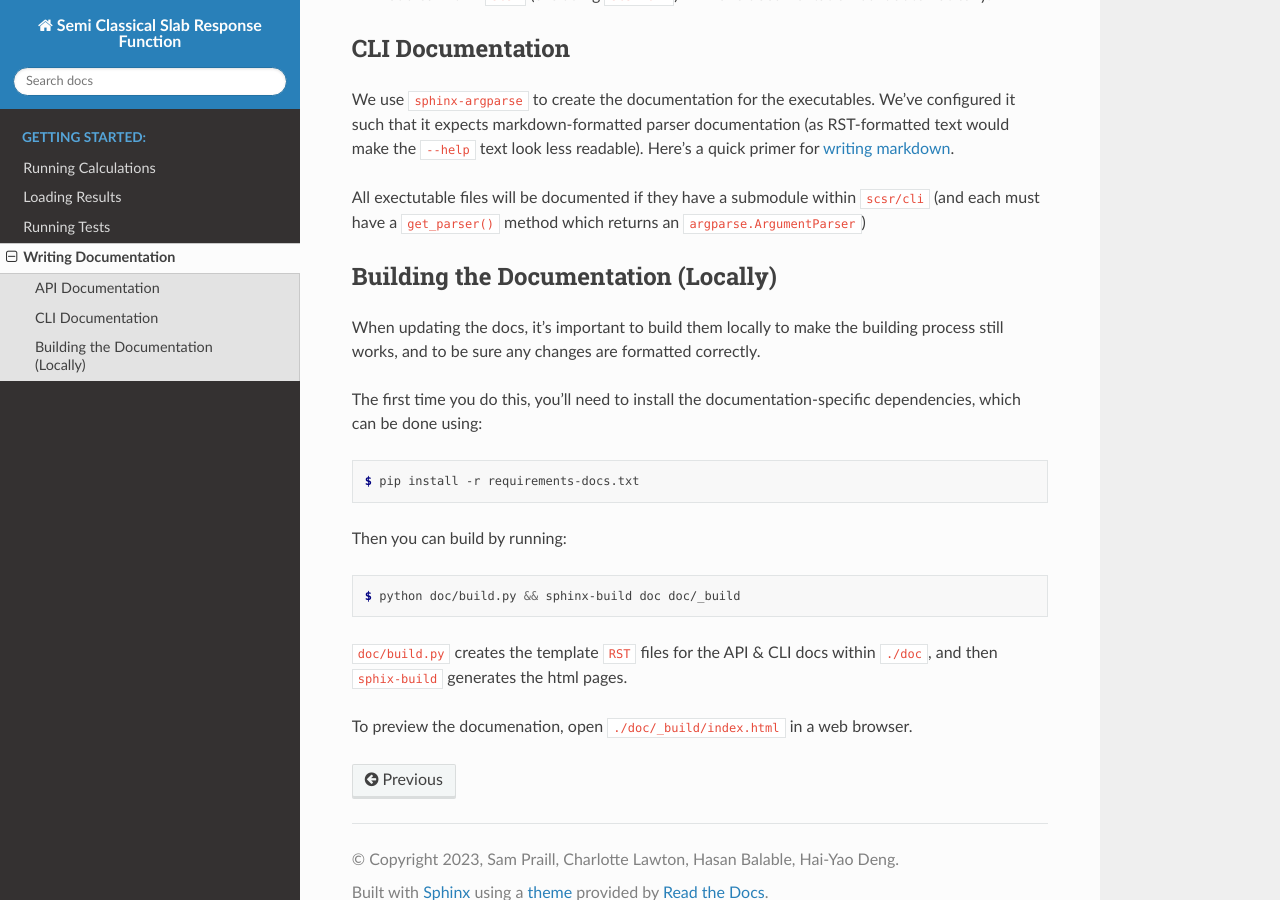
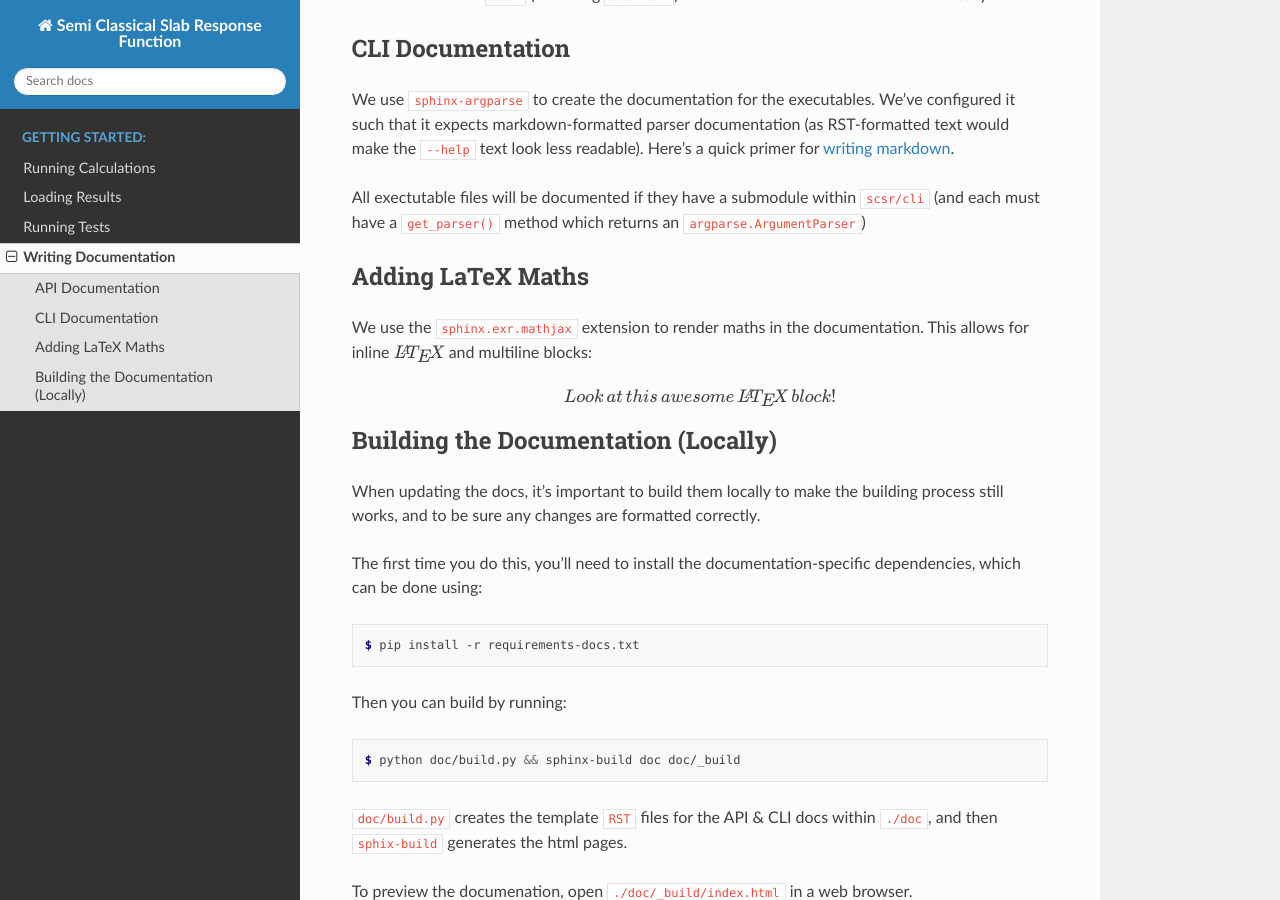
Before and after one commit to Thore-Adams1/semi-classical-slab-response-function, a Sphinx documentation site: the page built from doc/usage/99_maintaining_docs.rst, in a window 1280 px wide and 900 px high, scrolled down 499 px. Built offline with Sphinx 7.4.7 and the Read the Docs theme 2.0.0, drawn with Linux system fonts in a browser that asks for light colours.

Commit message:
Added more TODO notices and added notes on LaTeX maths + fixed some formatting

```diff
--- a/doc/usage/02_loading_results.rst
+++ b/doc/usage/02_loading_results.rst
@@ -11,3 +11,5 @@ To load results, you can use the :mod:`scsr.results` module:
     <EpsilonResults: steps=150 L=50 tau=10 P=0, Kx=0.001:0.4:4>
 
 This will return a :class:`Results` instance with which you can inspect the data.
+
+**TODO**: add details here
--- a/doc/usage/99_maintaining_docs.rst
+++ b/doc/usage/99_maintaining_docs.rst
@@ -36,6 +36,18 @@ All exectutable files will be documented if they have a submodule within
 ``scsr/cli`` (and each must have a ``get_parser()`` method which returns an
 ``argparse.ArgumentParser``)
 
+
+Adding LaTeX Maths
+------------------
+
+We use the ``sphinx.exr.mathjax`` extension to render maths in the documentation.
+This allows for inline :math:`\LaTeX` and multiline blocks:
+
+.. math::
+
+    Look\,at\,this\,awesome\,\LaTeX\,block!
+
+
 Building the Documentation (Locally)
 ------------------------------------
 
```
Also changed, not shown: doc/index.rst (+7 -7 lines), doc/usage/01_running_calculations.rst (+1 -7 lines), 4 other files.
